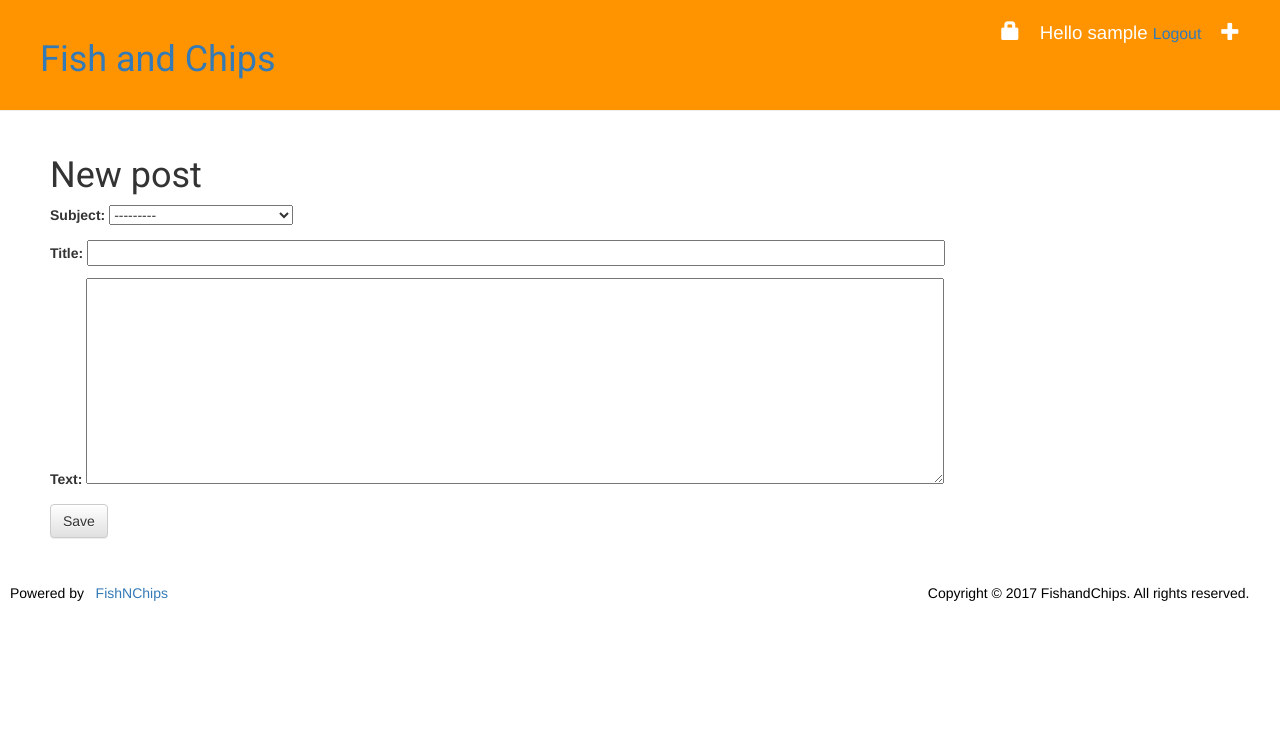
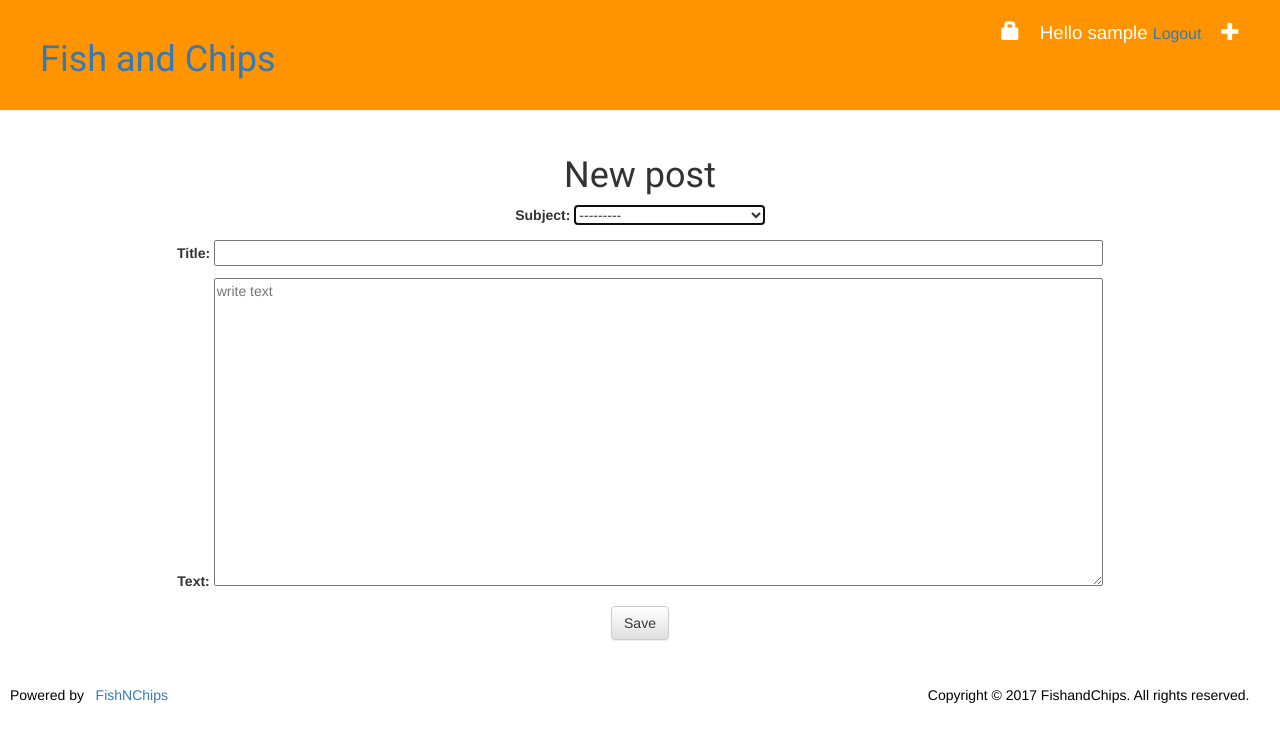
Before and after one commit to csddochi/fishandchips, a Django app: page /post/new/ in a window 1280 px wide. Shown: the top 742 px of the page. Run offline with Django 3.2, Linux system fonts and the light colour scheme; the visitor is signed in with stand-in values (Sample User, id 1); data that the repository does not hold is empty; some libraries are stand-ins or nearby versions.

Commit message:
updated post_new CSS

```diff
--- a/fips/forms.py
+++ b/fips/forms.py
@@ -9,6 +9,14 @@ class PostForm(forms.ModelForm):
 
     def __init__(self, *args, **kwargs):
         super(PostForm, self).__init__(*args, **kwargs)
-        self.fields['subject'].widget.attrs.update({'id': 'subject_id'})
-        self.fields['title'].widget.attrs.update({'id': 'title_id'})
-        self.fields['text'].widget.attrs.update({'id': 'text_id'})
+        self.fields['subject'].widget.attrs.update({
+                'id': 'subject_id',
+                'autofocus':'autofocus',
+            })
+        self.fields['title'].widget.attrs.update({
+                'id': 'title_id',
+            })
+        self.fields['text'].widget.attrs.update({
+                'id': 'text_id',
+                'placeholder': 'write text',
+            })
--- a/fips/templates/fips/post_edit.html
+++ b/fips/templates/fips/post_edit.html
@@ -6,16 +6,23 @@
   width: 15%;
 }
 
+#text_id {
+    overflow: visible;
+    min-height: 22em;
+}
+
 #title_id, #text_id {
   width: 70%;
 }
 </style>
 
-  <div style="padding: 5px 5px 5px 50px">
+  <div style="padding: 5px 5px 5px 5px">
+    <center>
     <h1>New post</h1>
     <form method="POST" class="post-form">{% csrf_token %}
         {{ form.as_p }}
         <button type="submit" class="save btn btn-default">Save</button>
     </form>
+    </center>
   </div>
 {% endblock %}
```
